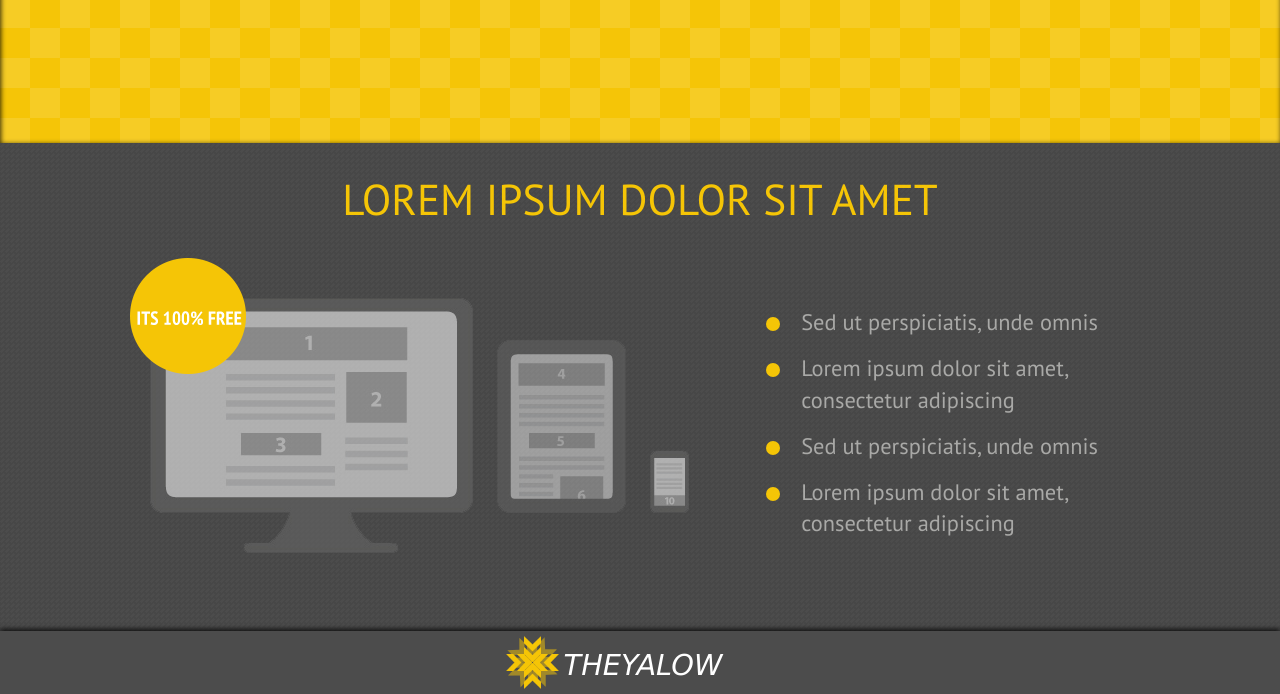
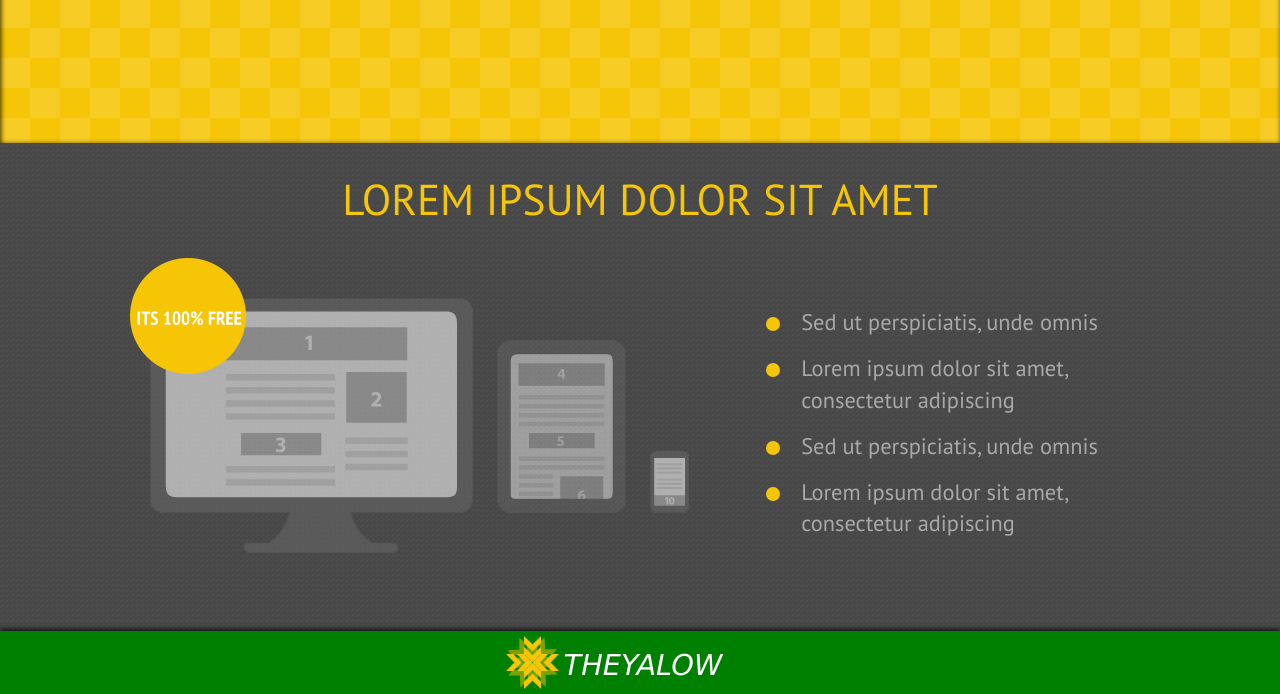
Before and after one commit to AntonStaravoitau/learningBEM, a plain HTML site: page index.html in a window 1280 px wide. Shown: the part 1050-1744 px from the top of the page. Drawn offline with Linux system fonts and the light colour scheme; files whose address does not match are found by name.

Commit message:
updated footer color

```diff
--- a/common/footer/footer.css
+++ b/common/footer/footer.css
@@ -1,7 +1,7 @@
 .footer {
     padding: 5px 0;
 
-    background-color: #4c4c4c;
+    background-color: green;
     box-shadow: 0 -2px 5px rgba(0,0,0, 0.8);
 }
 
```
